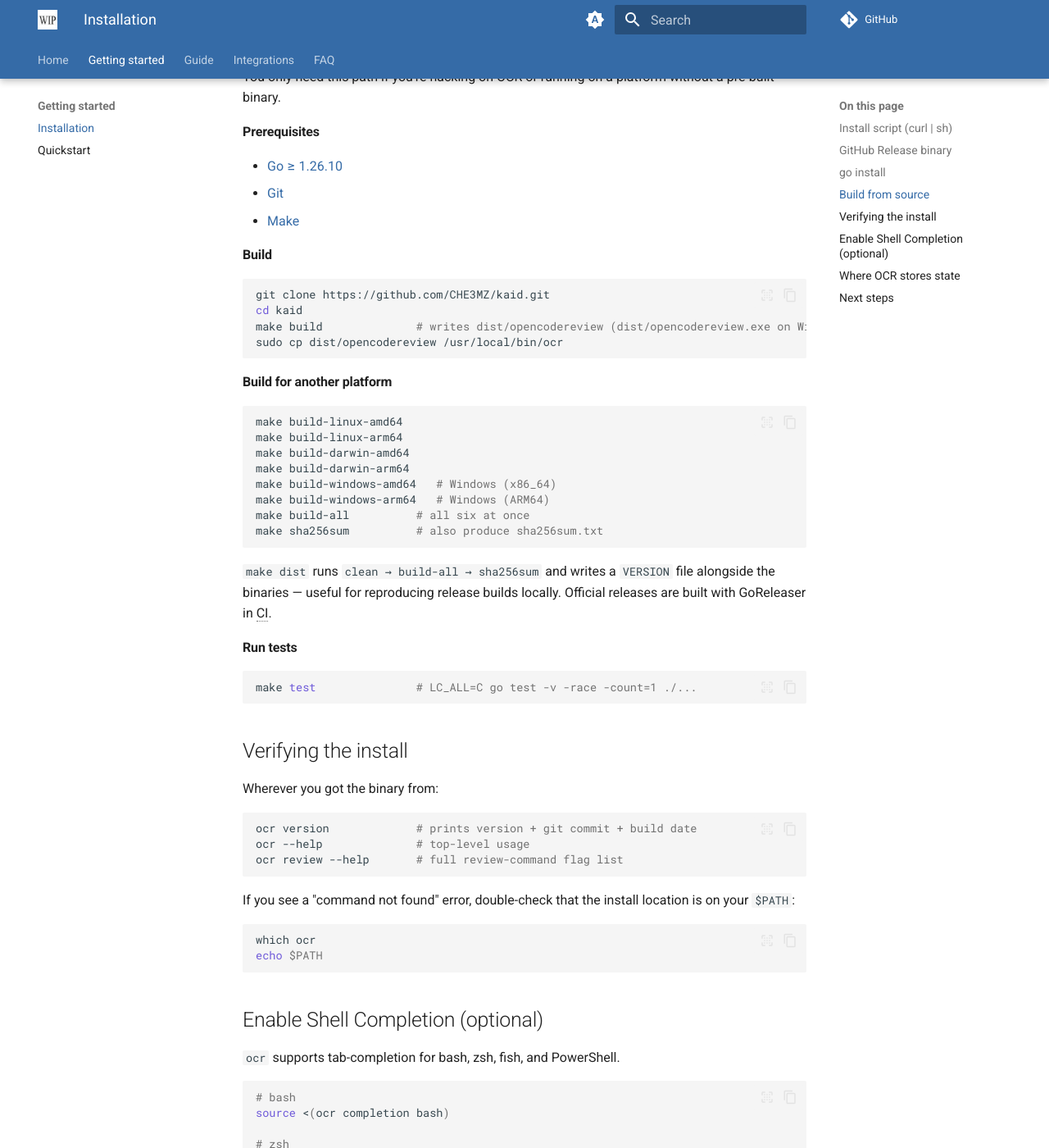
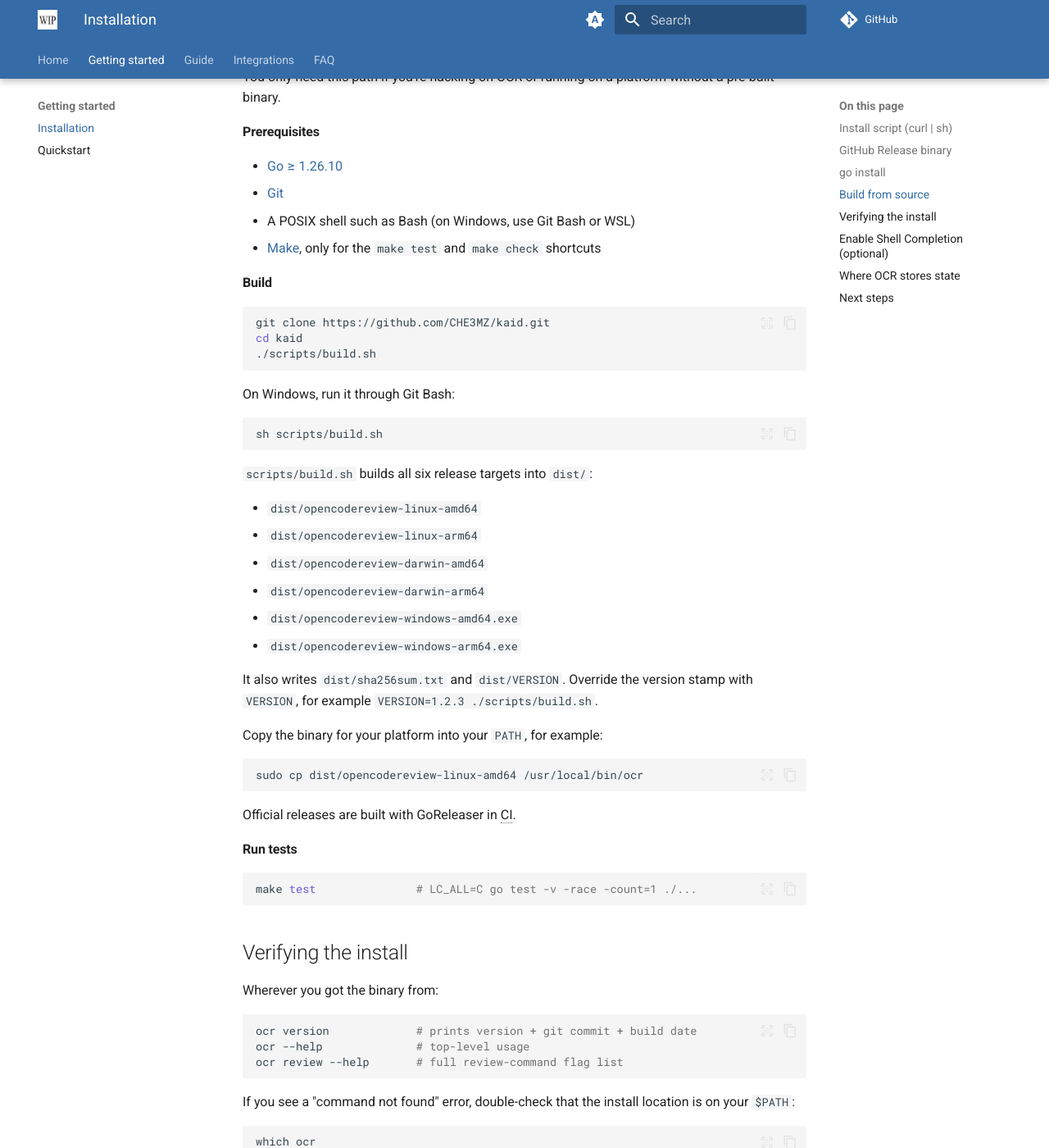
Before and after one commit to CHE3MZ/kaid, an MkDocs documentation site: the page built from docs/installation.md, in a window 1280 px wide and 1400 px high, scrolled down 2809 px. Shown: the whole window at 82% size. Built offline with MkDocs 1.6.1 and Material for MkDocs 9.7.7, drawn with Linux system fonts in a browser that asks for light colours; comment, search, counter and statistics services are not loaded.

Commit message:
chore: added a build script instead of using make directly

````diff
--- a/docs/installation.md
+++ b/docs/installation.md
@@ -149,33 +149,42 @@ without a pre-built binary.
 
 - [Go ≥ 1.26.10](https://go.dev/dl/)
 - [Git](https://git-scm.com/)
-- [Make](https://www.gnu.org/software/make/)
+- A POSIX shell such as Bash (on Windows, use Git Bash or WSL)
+- [Make](https://www.gnu.org/software/make/), only for the `make test` and `make check` shortcuts
 
 #### Build
 
 ```bash
 git clone https://github.com/CHE3MZ/kaid.git
 cd kaid
-make build              # writes dist/opencodereview (dist/opencodereview.exe on Windows)
-sudo cp dist/opencodereview /usr/local/bin/ocr
+./scripts/build.sh
 ```
 
-#### Build for another platform
+On Windows, run it through Git Bash:
 
 ```bash
-make build-linux-amd64
-make build-linux-arm64
-make build-darwin-amd64
-make build-darwin-arm64
-make build-windows-amd64   # Windows (x86_64)
-make build-windows-arm64   # Windows (ARM64)
-make build-all          # all six at once
-make sha256sum          # also produce sha256sum.txt
+sh scripts/build.sh
 ```
 
-`make dist` runs `clean → build-all → sha256sum` and writes a `VERSION`
-file alongside the binaries — useful for reproducing release builds
-locally. Official releases are built with GoReleaser in CI.
+`scripts/build.sh` builds all six release targets into `dist/`:
+
+- `dist/opencodereview-linux-amd64`
+- `dist/opencodereview-linux-arm64`
+- `dist/opencodereview-darwin-amd64`
+- `dist/opencodereview-darwin-arm64`
+- `dist/opencodereview-windows-amd64.exe`
+- `dist/opencodereview-windows-arm64.exe`
+
+It also writes `dist/sha256sum.txt` and `dist/VERSION`. Override the version
+stamp with `VERSION`, for example `VERSION=1.2.3 ./scripts/build.sh`.
+
+Copy the binary for your platform into your `PATH`, for example:
+
+```bash
+sudo cp dist/opencodereview-linux-amd64 /usr/local/bin/ocr
+```
+
+Official releases are built with GoReleaser in CI.
 
 #### Run tests
 
````
Also changed, not shown: 2 other files.
